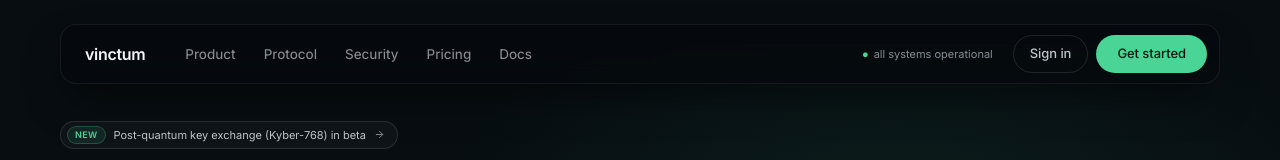
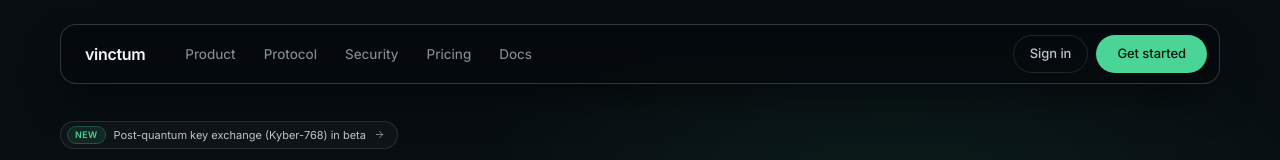
Before and after one commit to saitddundar/vinctum-web, a React (Vite) app: page / in a window 1280 px wide. Shown: the top 160 px of the page. Built offline with nearby package versions, Linux system fonts and the light colour scheme; no server answers.

Commit message:
style(web): refine public header border and curve

```diff
--- a/src/components/PublicHeader.tsx
+++ b/src/components/PublicHeader.tsx
@@ -7,7 +7,7 @@ export default function PublicHeader() {
 
   return (
     <div style={{ position: "sticky", top: 24, zIndex: 50, padding: "0 24px", display: "flex", justifyContent: "center", pointerEvents: "none" }}>
-      <header style={{ width: "100%", maxWidth: 1160, height: 60, background: "oklch(0.14 0.012 235 / .85)", backdropFilter: "blur(16px)", border: "1px solid var(--line)", borderRadius: 16, padding: "0 12px 0 24px", display: "flex", alignItems: "center", justifyContent: "space-between", pointerEvents: "auto", boxShadow: "0 20px 40px -10px rgba(0,0,0,0.5)" }}>
+      <header style={{ width: "100%", maxWidth: 1160, height: 60, background: "oklch(0.14 0.012 235 / .85)", backdropFilter: "blur(16px)", border: "1px solid oklch(1 0 0 / .18)", borderRadius: 16, padding: "0 12px 0 24px", display: "flex", alignItems: "center", justifyContent: "space-between", pointerEvents: "auto", boxShadow: "0 20px 40px -10px rgba(0,0,0,0.5)" }}>
         <div className="flex items-center gap-10">
           <Link to="/" className="flex items-center gap-2" style={{ fontWeight: 600, fontSize: 16, letterSpacing: "-0.02em", textDecoration: "none", color: "var(--fg)" }}>
             vinctum
@@ -29,9 +29,6 @@ export default function PublicHeader() {
           </nav>
         </div>
         <div className="flex items-center gap-2">
-          <span className="hidden lg:inline-block" style={{ fontSize: 11, color: "var(--muted)", marginRight: 12 }}>
-            <span style={{ color: "var(--accent)", marginRight: 5 }}>●</span>all systems operational
-          </span>
           {signedIn ? (
             <>
               <Link to="/dashboard" className="btn btn-ghost" style={{ padding: "8px 16px", fontSize: 13, borderRadius: 99 }}>Dashboard</Link>
```
